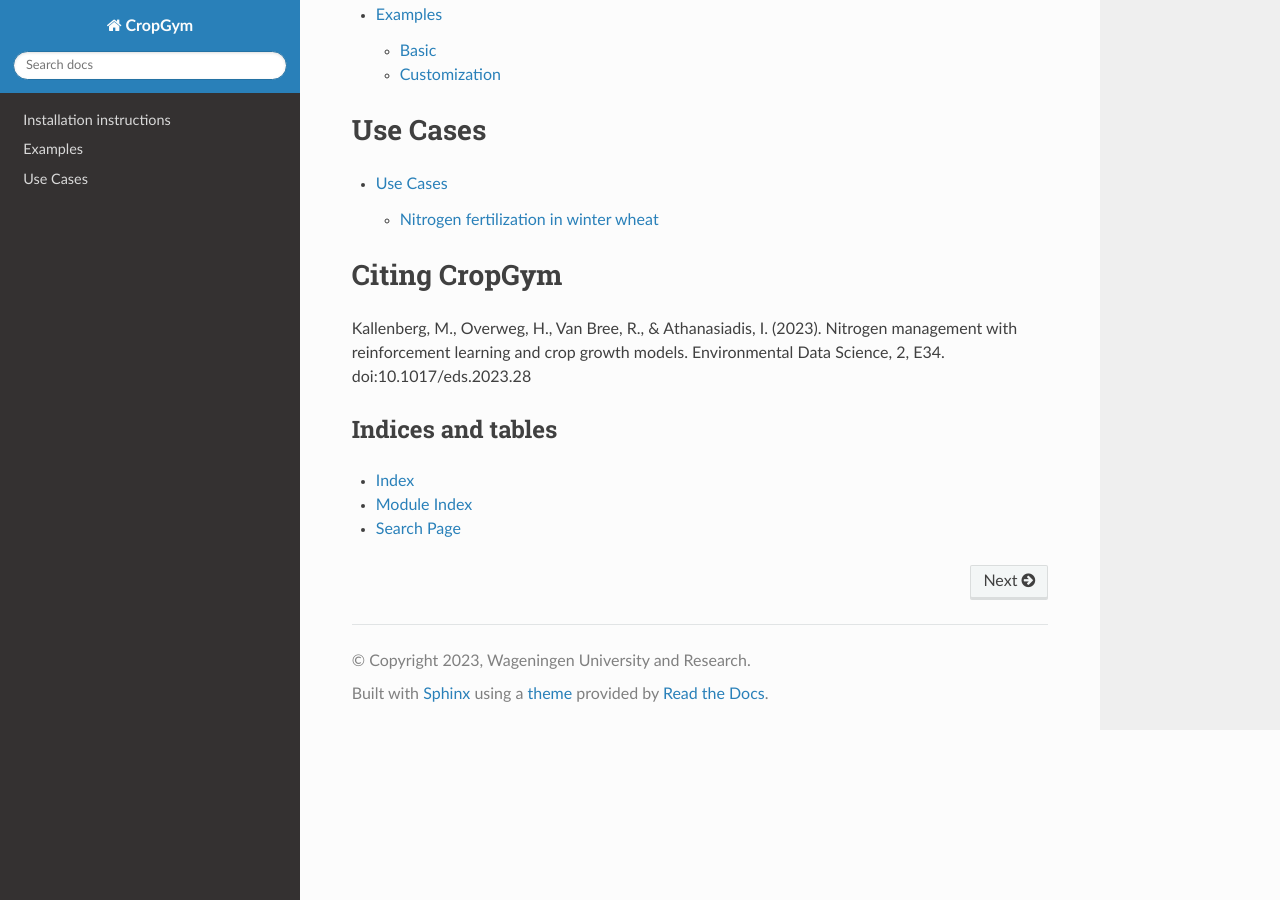
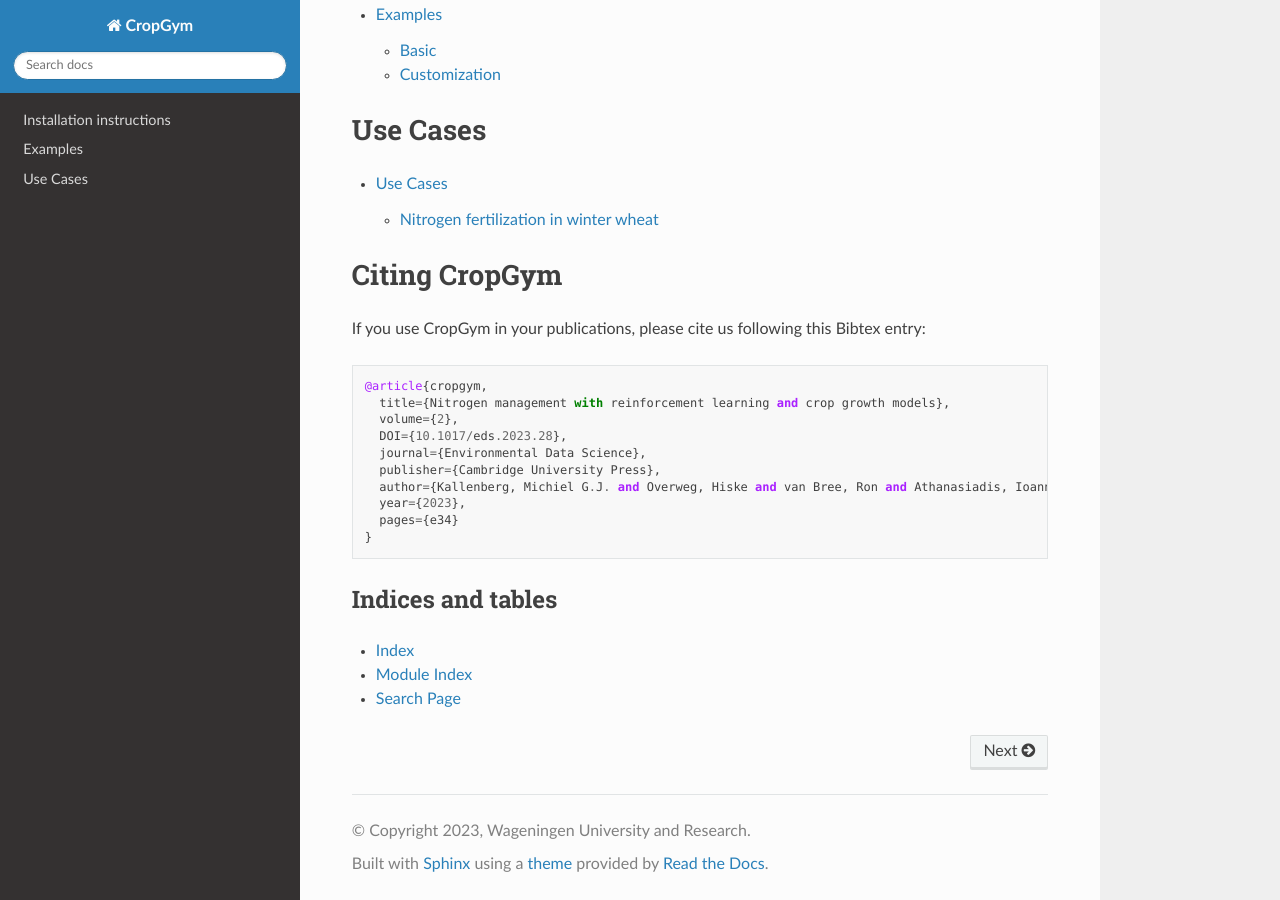
Before and after one commit to BigDataWUR/PCSE-Gym, a Sphinx documentation site: the page built from doc/index.rst, in a window 1280 px wide and 900 px high, scrolled down 508 px. Built offline with Sphinx 7.4.7 and the Read the Docs theme 2.0.0, drawn with Linux system fonts in a browser that asks for light colours.

Commit message:
update citation

```diff
--- a/doc/index.rst
+++ b/doc/index.rst
@@ -36,8 +36,19 @@
 
 Citing CropGym
 --------------
-Kallenberg, M., Overweg, H., Van Bree, R., & Athanasiadis, I. (2023). Nitrogen management with reinforcement learning and crop growth models. Environmental Data Science, 2, E34. doi:10.1017/eds.2023.28
 
+If you use CropGym in your publications, please cite us following this Bibtex entry::
+
+    @article{cropgym,
+      title={Nitrogen management with reinforcement learning and crop growth models},
+      volume={2},
+      DOI={10.1017/eds.2023.28},
+      journal={Environmental Data Science},
+      publisher={Cambridge University Press},
+      author={Kallenberg, Michiel G.J. and Overweg, Hiske and van Bree, Ron and Athanasiadis, Ioannis N.},
+      year={2023},
+      pages={e34}
+    }
 
 Indices and tables
 ==================
```
